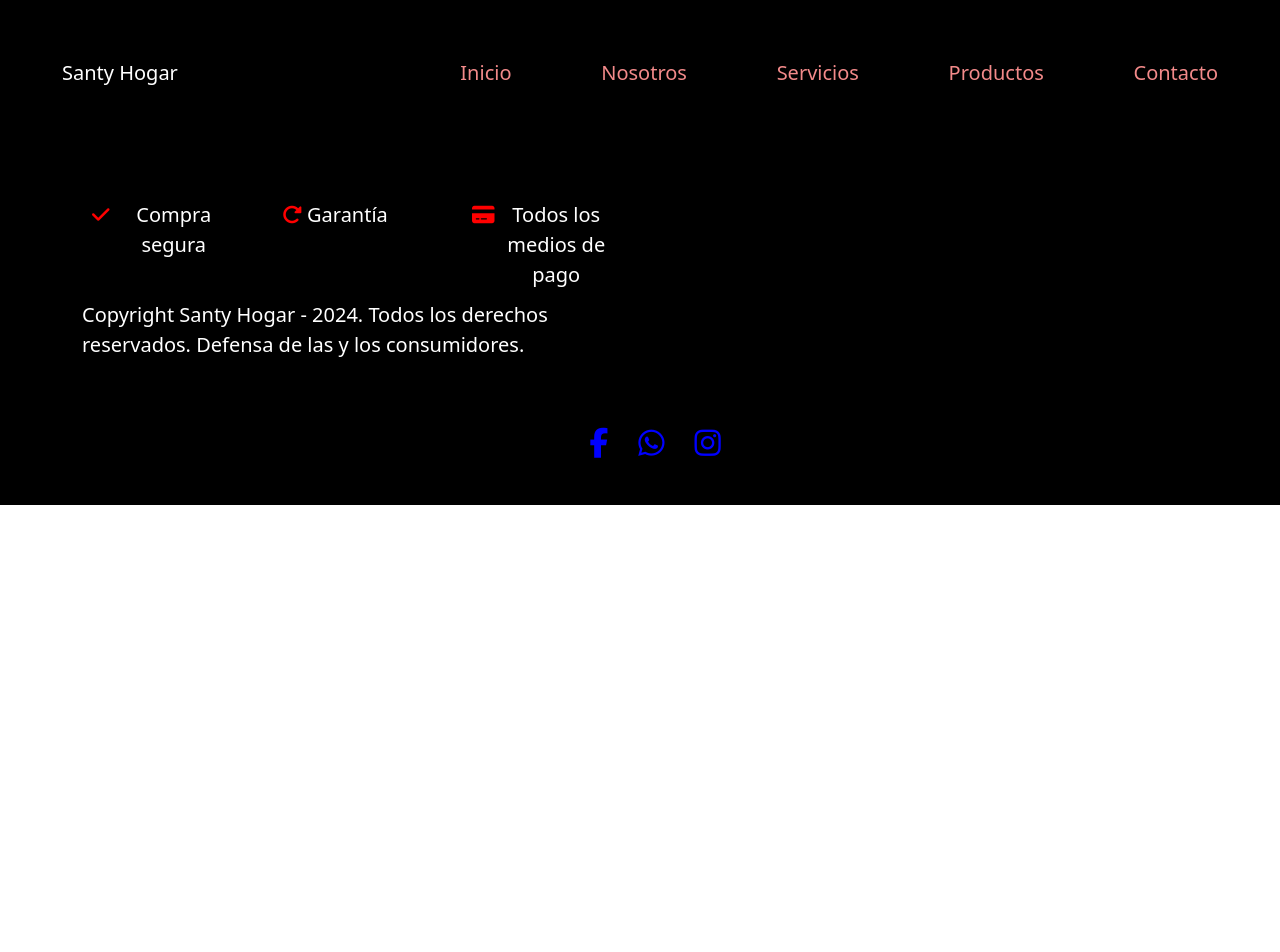
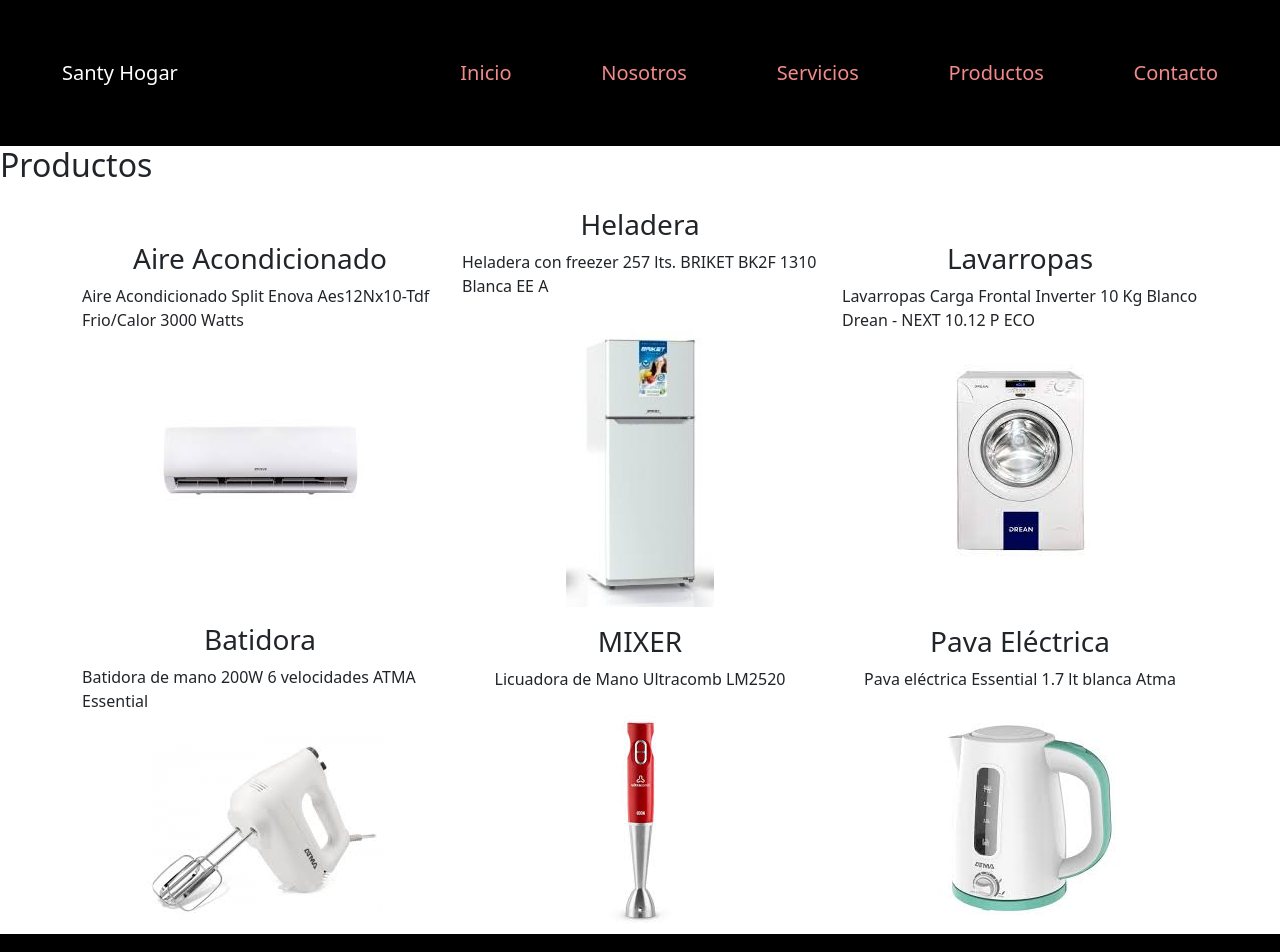
Before and after one commit to lucasradicci/Preentrega3-Radicci, a website: page páginas/productos.html in a window 1280 px wide. Shown: the top 952 px of the page. Before the commit the page ends 800 px from the top, so only its background shows below. Drawn offline with nearby package versions, Linux system fonts and the light colour scheme.

Commit message:
añadi en el archivo productos.html un main. Dentro de el un h2, despues distintas clases con su h3 y sus iamgenes

```diff
--- a/páginas/productos.html
+++ b/páginas/productos.html
@@ -39,6 +39,48 @@
       </div>
     </div>
   </header>
+  <h2>Productos</h2>
+        <div class="container">
+            <div class="row">
+              <div class="col-xs-6 col-xl-4 d-flex flex-column justify-content-center align-items-center">
+                <h3 class="mt-3">Aire Acondicionado</h3>
+                <p>Aire Acondicionado Split Enova Aes12Nx10-Tdf Frio/Calor 3000 Watts</p>
+                <img src="../imagenes/aire acondicionado.jpg" alt="Imagen 1" class="img-fluid">
+              </div>
+              <div class="col-xs-6 col-xl-4 d-flex flex-column justify-content-center align-items-center">
+
+                <h3 class="mt-3">Heladera</h3>
+                <p>Heladera con freezer 257 lts. BRIKET BK2F 1310 Blanca EE A </p>
+                <img src="../imagenes/heladera.jpg" alt="Imagen 2" class="img-fluid">
+              </div>
+              <div class="col-xs-6 col-xl-4 d-flex flex-column justify-content-center align-items-center">
+
+                <h3 class="mt-3">Lavarropas</h3>
+                <p>Lavarropas Carga Frontal Inverter 10 Kg Blanco Drean - NEXT 10.12 P ECO</p>
+                <img src="../imagenes/lavarropas.1.jpg" alt="Imagen 3" class="img-fluid">
+              </div>
+              <div class="col-xs-6 col-xl-4 d-flex flex-column justify-content-center align-items-center">
+
+                <h3 class="mt-3">Batidora</h3>
+                <p>Batidora de mano 200W 6 velocidades ATMA Essential</p>
+                <img src="../imagenes/BATIDORA.jpg" alt="Imagen 4" class="img-fluid">
+              </div>
+              <div class="col-xs-6 col-xl-4 d-flex flex-column justify-content-center align-items-center">
+
+                <h3 class="mt-3">MIXER</h3>
+                <p>Licuadora de Mano Ultracomb LM2520</p>
+                <img src="../imagenes/MIXER.jpg" alt="Imagen 5" class="img-fluid">
+              </div>
+              <div class="col-xs-6 col-xl-4 d-flex flex-column justify-content-center align-items-center">
+
+                <h3 class="mt-3">Pava Eléctrica</h3>
+                <p>Pava eléctrica Essential 1.7 lt blanca Atma</p>
+                <img src="../imagenes/PAVA.jpg" alt="Imagen 6" class="img-fluid">
+              </div>
+            </div>
+          </div>
+
+    </main>
 
 
 
```
